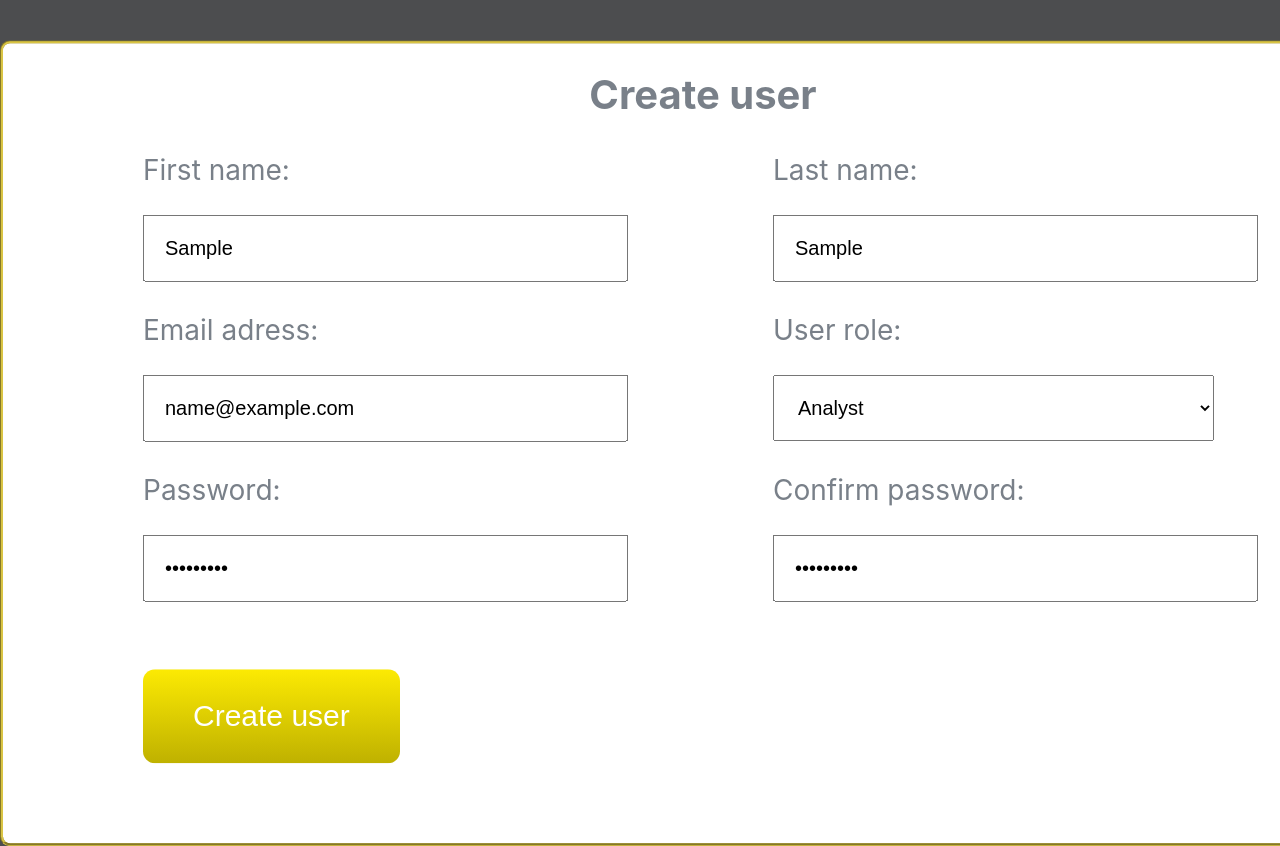
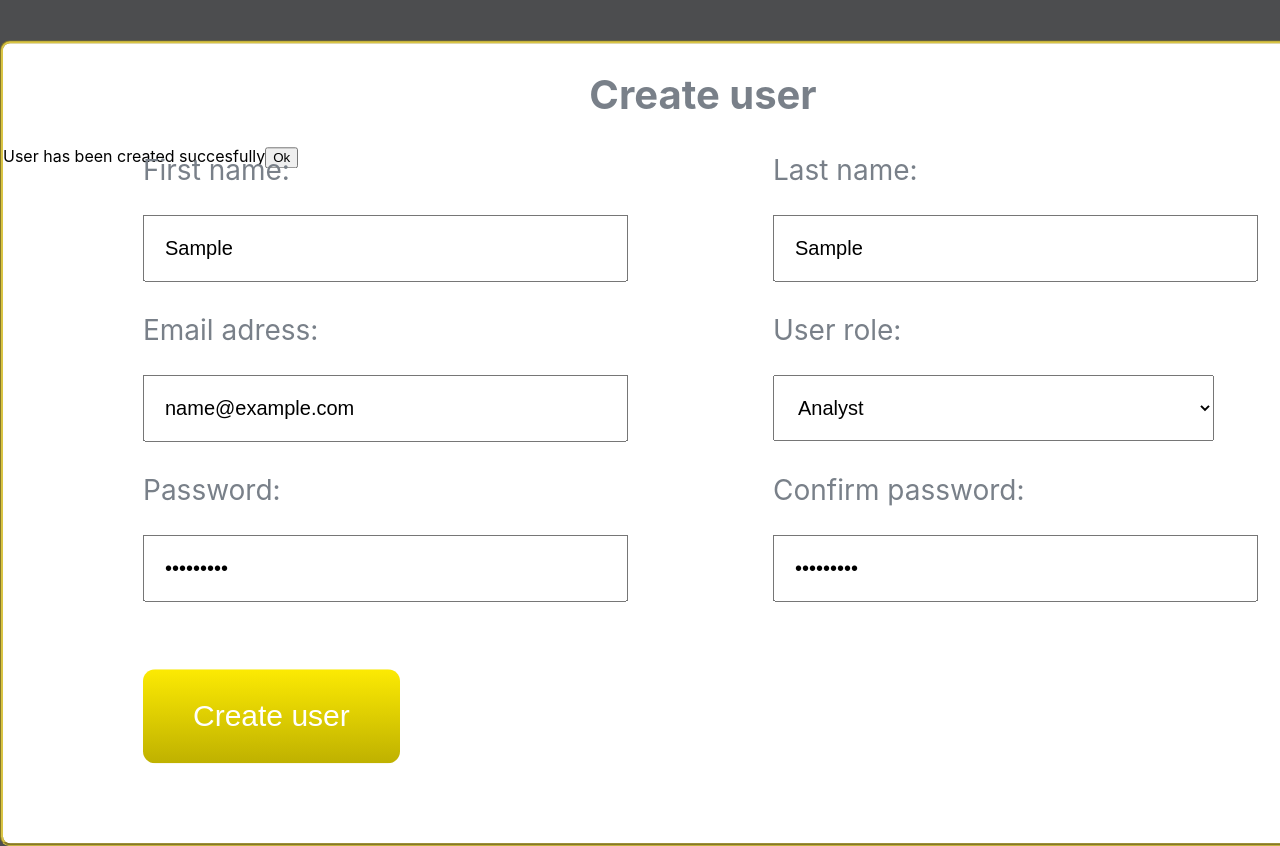
Before and after one commit to JunctionParadox/Indymo_project_frontend, a React (Create React App) app: page / in a window 1280 px wide. Both pictures are taken after typing "Sample", "Sample", "name@example.com", "Sample123", "Sample123" into the empty fields and a click on the button "Create user". Shown: the top 846 px of the page. Built offline with nearby package versions, Linux system fonts and the light colour scheme; no server answers.

Commit message:
Added dialog box on user creation

```diff
--- a/src/components/RegistrationPage/RegistrationPage.jsx
+++ b/src/components/RegistrationPage/RegistrationPage.jsx
@@ -1,7 +1,8 @@
-import React from 'react';
+import React, {useState} from 'react';
 import './RegistrationPage.css';
 
 function RegistrationPage() {
+    const [dialog, setDialog] = useState(0)
 
     const handleSubmit = (e) => {
         e.preventDefault();
@@ -31,8 +32,9 @@ function RegistrationPage() {
     })
     .then((response) => {
         if(!response.ok) throw new Error(response.status);
-        else return console.log(response);//response.json();
+        else return console.log(response);
       })
+    .then(setDialog(1))
 
      console.log(JSONBODY)
     }
@@ -44,22 +46,22 @@ function RegistrationPage() {
                     Create user
                 </h1>
                 <p className='registerparagraph' id='first'>
-                    <label for='firstname' className='registerlabel'>First name:</label>
+                    <label htmlFor='firstname' className='registerlabel'>First name:</label>
                     <p />
                     <input name='firstname' className='registerform' type='text' />
                 </p>
                 <p className='registerparagraph' id='last'>
-                    <label for='lastname' className='registerlabel'>Last name:</label>
+                    <label htmlFor='lastname' className='registerlabel'>Last name:</label>
                     <p />
                     <input name='lastname' className='registerform' type='text' />
                 </p>
                 <p className='registerparagraph' id='email'>
-                    <label for='email' className='registerlabel'>Email adress:</label>
+                    <label htmlFor='email' className='registerlabel'>Email adress:</label>
                     <p />
                     <input name='email' className='registerform' type='text' />
                 </p>
                 <p className='registerparagraph' id='role'>
-                    <label for='userrole' className='registerlabel'>User role:</label>
+                    <label htmlFor='userrole' className='registerlabel'>User role:</label>
                     <p />
                     <select name='userrole' className='registerform'>
                         <option value="1">Analyst</option>
@@ -69,12 +71,12 @@ function RegistrationPage() {
                     </select>
                 </p>
                 <p className='registerparagraph' id='pass'>
-                    <label for='password' className='registerlabel'>Password:</label>
+                    <label htmlFor='password' className='registerlabel'>Password:</label>
                     <p />
                     <input name='password' className='registerform' type='password' />
                 </p>
                 <p className='registerparagraph' id='confirm'>
-                    <label for='confirm' className='registerlabel'>Confirm password:</label>
+                    <label htmlFor='confirm' className='registerlabel'>Confirm password:</label>
                     <p />
                     <input name='confirm' className='registerform' type='password' />
                 </p>
@@ -82,6 +84,13 @@ function RegistrationPage() {
                     <button className='submitregistration' type='submit'>Create user</button>
                 </p>
             </form>
+            {dialog === 1 &&
+            <p className='registerdialog'>
+                User has been created succesfully
+                <button className='dialogButton' onClick={() => setDialog(0)}>
+                    Ok
+                </button>
+            </p>}
         </div>
     )
 }
```
